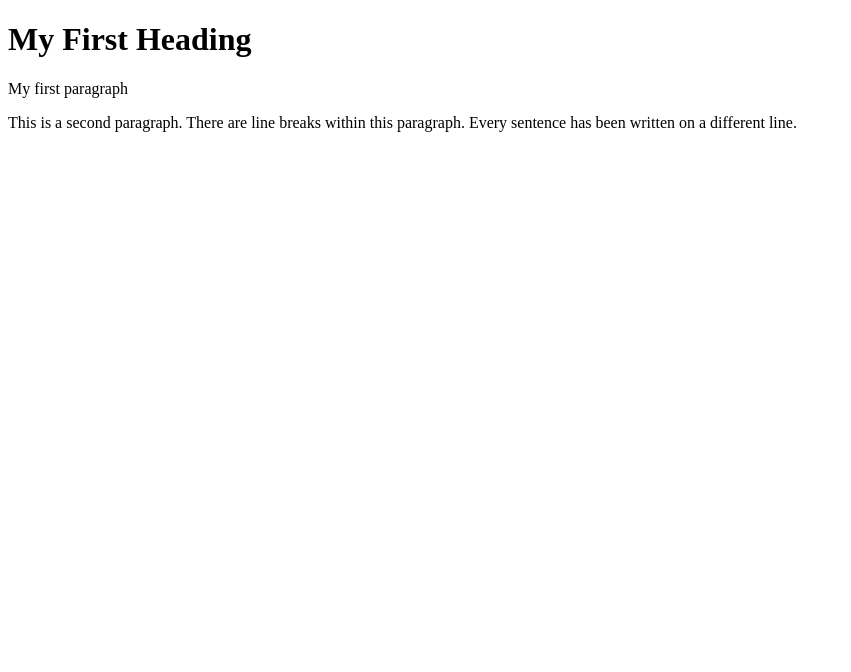
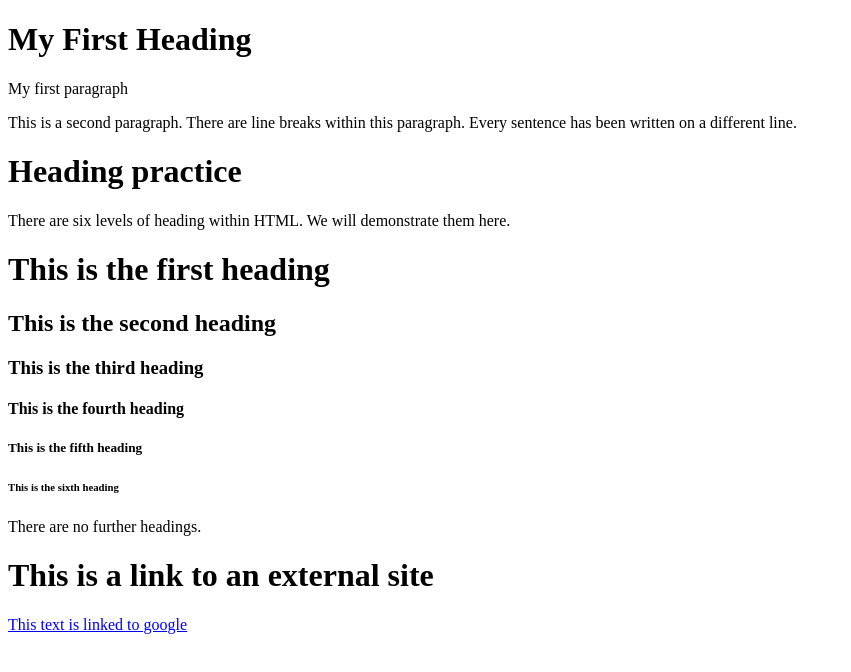
Before and after one commit to hrycls129/website01.github.io, a plain HTML site: page index.html in a window 1280 px wide. Shown: the whole page, without its empty margins (0-851 px from the left). Drawn offline with Linux system fonts and the light colour scheme.

Commit message:
Made more updates
- Added heading experiments
- Added link to Google

```diff
--- a/index.html
+++ b/index.html
@@ -13,5 +13,19 @@
             There are line breaks within this paragraph.
             Every sentence has been written on a different line.
         </p>
+
+        <h1>Heading practice</h1>
+        <p>There are six levels of heading within HTML. We will demonstrate them here.</p>
+
+        <h1>This is the first heading</h1>
+        <h2>This is the second heading</h2>
+        <h3>This is the third heading</h3>
+        <h4>This is the fourth heading</h4>
+        <h5>This is the fifth heading</h5>
+        <h6>This is the sixth heading</h6>
+        <p>There are no further headings.</p>
     </body>
+
+    <h1>This is a link to an external site</h1>
+    <a href="https://www.google.com/">This text is linked to google</a>
 </html>
```
